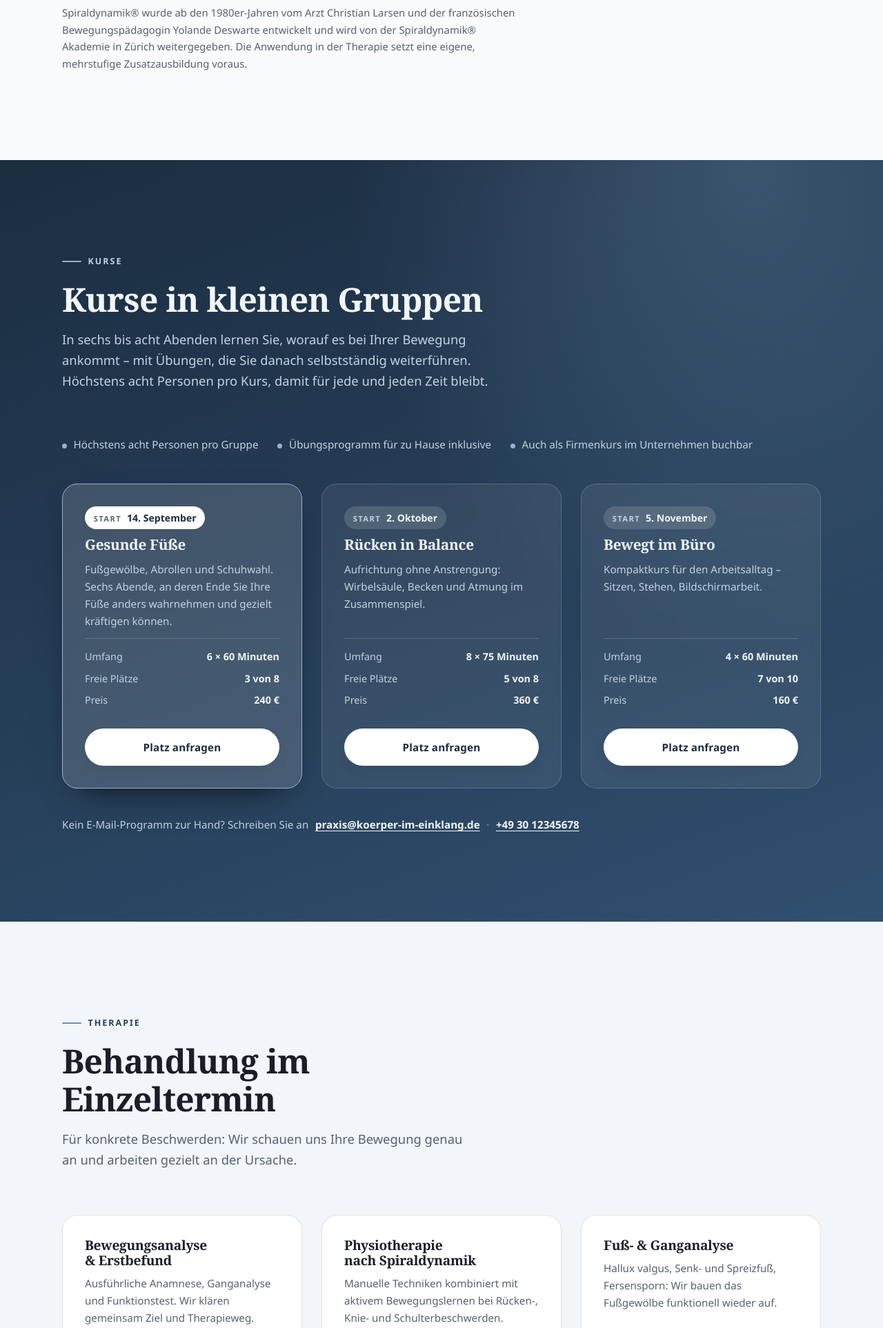
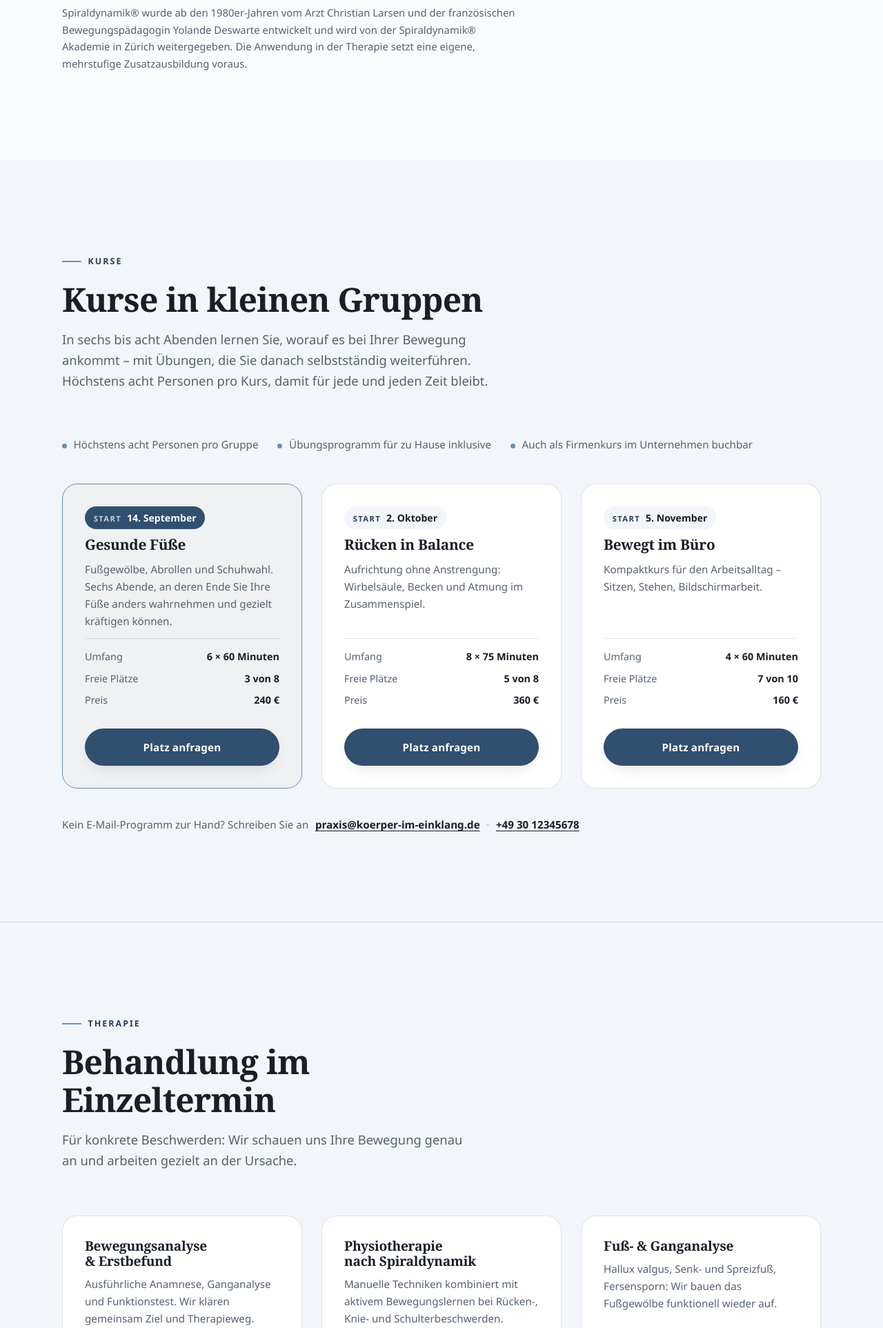
Before and after one commit to quakidu/Test, a Flask app: page / in a window 1280 px wide. Shown: the part 3064-4989 px from the top of the page at 69% size. Run offline with Flask 3, Linux system fonts and the light colour scheme.

Commit message:
Kurse als gewöhnlicher Abschnitt
Der Kursabschnitt hebt sich nicht mehr farblich heraus. Er trägt jetzt
die abgesetzte Fläche wie das Angebot, die Karten sind dieselben wie im
Konzeptteil: --bg-elevated, --border, gleicher Schatten unter der Maus.
Der nächste Kurs bleibt hervorgehoben, jetzt über einen Hauch Leitfarbe
statt über eine aufgehellte Fläche.

Damit fällt der eigene Farbsatz weg: die sechzehn --invert-* Werte hatten
keinen Abnehmer mehr und sind samt ihrer Beschreibung in README-Themes.md
entfernt. Ein neues Thema kommt dadurch mit deutlich weniger Werten aus.

Die Abschnitte wechseln zwischen schlicht und abgesetzt. Da die Kurse nun
mitzählen, treffen Kurse und Angebot als zwei abgesetzte aufeinander; ein
Haarstrich hält die Grenze sichtbar. Die Regel greift über den
Geschwister-Selektor von selbst nur dort.

Geprüft in Hell und Dunkel, am Telefon, und einmal mit dem Beispielthema
aus der Anleitung – das jetzt ohne Sonderwerte auskommt.

```diff
--- a/static/css/style.css
+++ b/static/css/style.css
@@ -58,35 +58,6 @@
   --accent-fade:   var(--blue-300);
   --selection-bg:  var(--blue-200);
   --selection-text: var(--ink-900);
-
-  /*
-   * Der Kursabschnitt läuft bewusst gegen den Rest der Seite: dunkler
-   * Grund, helle Schrift. Diese Werte beschreiben ihn – sonst bliebe das
-   * Band blau, während die übrige Seite in anderen Farben erscheint.
-   *
-   * --invert-bg-1/2/3  Verlauf von oben links nach unten rechts
-   * --invert-glow      der aufgehellte Schleier in der oberen Ecke
-   * --invert-veil*     die Kurskarten auf dem Band: ruhend, überfahren,
-   *                    hervorgehoben (der nächste Kurs)
-   *
-   * Wer das Band lieber hell mag, setzt die drei Verlaufsstufen auf helle
-   * Werte und dreht Schrift, Ränder und Schleier entsprechend um.
-   */
-  --invert-bg-1:        var(--blue-800);
-  --invert-bg-2:        var(--blue-700);
-  --invert-bg-3:        var(--blue-600);
-  --invert-glow:        rgba(110, 142, 176, 0.35);
-  --invert-text:        var(--blue-50);
-  --invert-text-muted:  var(--blue-200);
-  --invert-border:        rgba(255, 255, 255, 0.16);
-  --invert-border-strong: rgba(255, 255, 255, 0.32);
-  --invert-accent:      #FFFFFF;
-  --invert-accent-soft: var(--blue-300);
-  --invert-accent-ink:  var(--blue-200);
-  --invert-on-accent:   var(--blue-800);
-  --invert-veil:          rgba(255, 255, 255, 0.07);
-  --invert-veil-hover:    rgba(255, 255, 255, 0.11);
-  --invert-veil-featured: rgba(255, 255, 255, 0.14);
 
   /* Fremde Logos sind für weißen Grund gemacht. Die Fläche darunter
      bleibt deshalb in jedem Thema weiß – eine bewusste Ausnahme. */
@@ -141,8 +112,6 @@
   --dunkel-on-accent:     #0D121A;
   --dunkel-shadow-md: 0 8px 24px -12px rgba(0, 0, 0, 0.7);
   --dunkel-shadow-lg: 0 28px 60px -30px rgba(0, 0, 0, 0.9);
-
-
 }
 
 
@@ -175,10 +144,6 @@
   --selection-text: #FFFFFF;
   --logo-hell:     none;
   --logo-dunkel:   block;
-  /* Die --invert-* Werte bleiben, wie sie in :root stehen: der Grund der
-     Seite ist hier dunkler als das Band, das dadurch als leicht erhobene,
-     blau getönte Fläche erscheint. Ein Thema in anderen Farben setzt sie
-     dagegen mit – sonst bliebe das Band blau. */
 }
 
 :root[data-theme="light"] { color-scheme: light; }
@@ -303,6 +268,12 @@ button { font: inherit; color: inherit; }
 .section { padding-block: var(--section-y); }
 .section--tinted { background: var(--bg-tinted); }
 
+/* Die Abschnitte wechseln sich in der Fläche ab. Wo zwei abgesetzte
+   aufeinandertreffen – Kurse und Angebot –, verschwämme die Grenze;
+   ein Haarstrich hält sie sichtbar. Die Regel greift von selbst nur
+   dort, wo dieser Fall auftritt. */
+.section--tinted + .section--tinted { border-top: 1px solid var(--border); }
+
 .section__head {
   max-width: 62ch;
   margin-bottom: clamp(2.5rem, 5vw, 4rem);
@@ -908,33 +879,11 @@ button { font: inherit; color: inherit; }
 .feature__text { color: var(--text-muted); font-size: 0.95rem; }
 
 /* ── Kurse ────────────────────────────────────────────────────────────
- * Der Abschnitt läuft bewusst gegen den Rest der Seite: dunkler Grund,
- * helle Schrift. Innerhalb des Bandes werden die allgemeinen Tokens auf
- * die --invert-* Werte des Themas umgebogen – dadurch passen sich
- * Buttons, Ränder und Texte von selbst an, und ein Thema in anderen
- * Farben nimmt das Band mit, statt ein blaues Feld stehen zu lassen.
+ * Ein Abschnitt wie jeder andere: abgesetzter Grund wie beim Angebot,
+ * dieselbe Schrift, dieselben Karten wie im Konzeptteil. Die Kurse
+ * tragen sich durch ihren Inhalt – dafür muss der Abschnitt nicht aus
+ * der Seite herausfallen.
  */
-.section--courses {
-  --text:          var(--invert-text);
-  --text-muted:    var(--invert-text-muted);
-  --border:        var(--invert-border);
-  --border-strong: var(--invert-border-strong);
-  --accent:        var(--invert-accent);
-  --accent-soft:   var(--invert-accent-soft);
-  --accent-ink:    var(--invert-accent-ink);
-  --on-accent:     var(--invert-on-accent);
-
-  position: relative;
-  overflow: hidden;
-  color: var(--text);
-  background:
-    radial-gradient(70% 100% at 85% 0%, var(--invert-glow), transparent 65%),
-    linear-gradient(160deg, var(--invert-bg-1) 0%, var(--invert-bg-2) 55%,
-                    var(--invert-bg-3) 100%);
-  background-color: var(--invert-bg-2);
-}
-.section--courses .section__title,
-.section--courses .step__title { color: var(--text); }
 .section__head--wide { max-width: 68ch; }
 
 /* Was für einen Kurs spricht – kurze Aufzählung über den Karten. */
@@ -967,30 +916,30 @@ button { font: inherit; color: inherit; }
   /* Kein align-items: die Karten sollen auf gleiche Höhe wachsen. */
 }
 
+/* Dieselbe Karte wie im Konzeptteil – gleicher Grund, gleicher Rand,
+   gleiches Verhalten unter der Maus. */
 .course {
   display: flex;
   flex-direction: column;
   gap: 0.7rem;
   padding: clamp(1.5rem, 3vw, 2rem);
-  background: var(--invert-veil);
+  background: var(--bg-elevated);
   border: 1px solid var(--border);
   border-radius: var(--radius-lg);
-  backdrop-filter: blur(6px);
-  -webkit-backdrop-filter: blur(6px);
-  transition: transform 0.3s var(--ease), background-color 0.3s var(--ease),
-              border-color 0.3s var(--ease);
+  transition: transform 0.3s var(--ease), border-color 0.3s var(--ease),
+              box-shadow 0.3s var(--ease);
 }
 .course:hover {
-  transform: translateY(-5px);
-  background: var(--invert-veil-hover);
+  transform: translateY(-4px);
   border-color: var(--border-strong);
-}
-
-/* Der nächste Kurs wird zusätzlich hervorgehoben. */
+  box-shadow: var(--shadow-md);
+}
+
+/* Der nächste Kurs bleibt hervorgehoben – jetzt über die Leitfarbe
+   statt über eine aufgehellte Fläche. */
 .course--featured {
-  background: var(--invert-veil-featured);
+  background: color-mix(in srgb, var(--accent) 8%, var(--bg-elevated));
   border-color: var(--accent-soft);
-  box-shadow: 0 24px 50px -28px rgba(0, 0, 0, 0.85);
 }
 .course--featured .course__start {
   background: var(--accent);
@@ -1005,7 +954,7 @@ button { font: inherit; color: inherit; }
   align-self: flex-start;
   padding: 0.3rem 0.8rem;
   border-radius: var(--radius-pill);
-  background: var(--invert-veil-featured);
+  background: var(--bg-tinted);
 }
 .course__start-label {
   font-size: 0.7rem;
--- a/templates/index.html
+++ b/templates/index.html
@@ -134,12 +134,11 @@
 
 <!-- ── Kurse ──────────────────────────────────────────────────────────── -->
 <!--
-  Eigener Abschnitt mit umgekehrtem Farbschema: Die Kurse sollen beim
-  Durchscrollen auffallen und nicht zwischen den Therapien untergehen.
-  Die Farb-Tokens werden dafür lokal überschrieben, die Bausteine
-  darin bleiben dieselben wie im Rest der Seite.
+  Ein Abschnitt wie die übrigen: abgesetzte Fläche, dieselben Karten.
+  Er reiht sich in den Wechsel von schlichten und abgesetzten
+  Abschnitten ein, statt sich farblich herauszuheben.
 -->
-<section class="section section--courses" id="courses">
+<section class="section section--tinted" id="courses">
   <div class="container">
     <header class="section__head section__head--wide">
       <p class="eyebrow reveal">{{ t('courses.eyebrow') }}</p>
```
Also changed, not shown: README-Themes.md.
